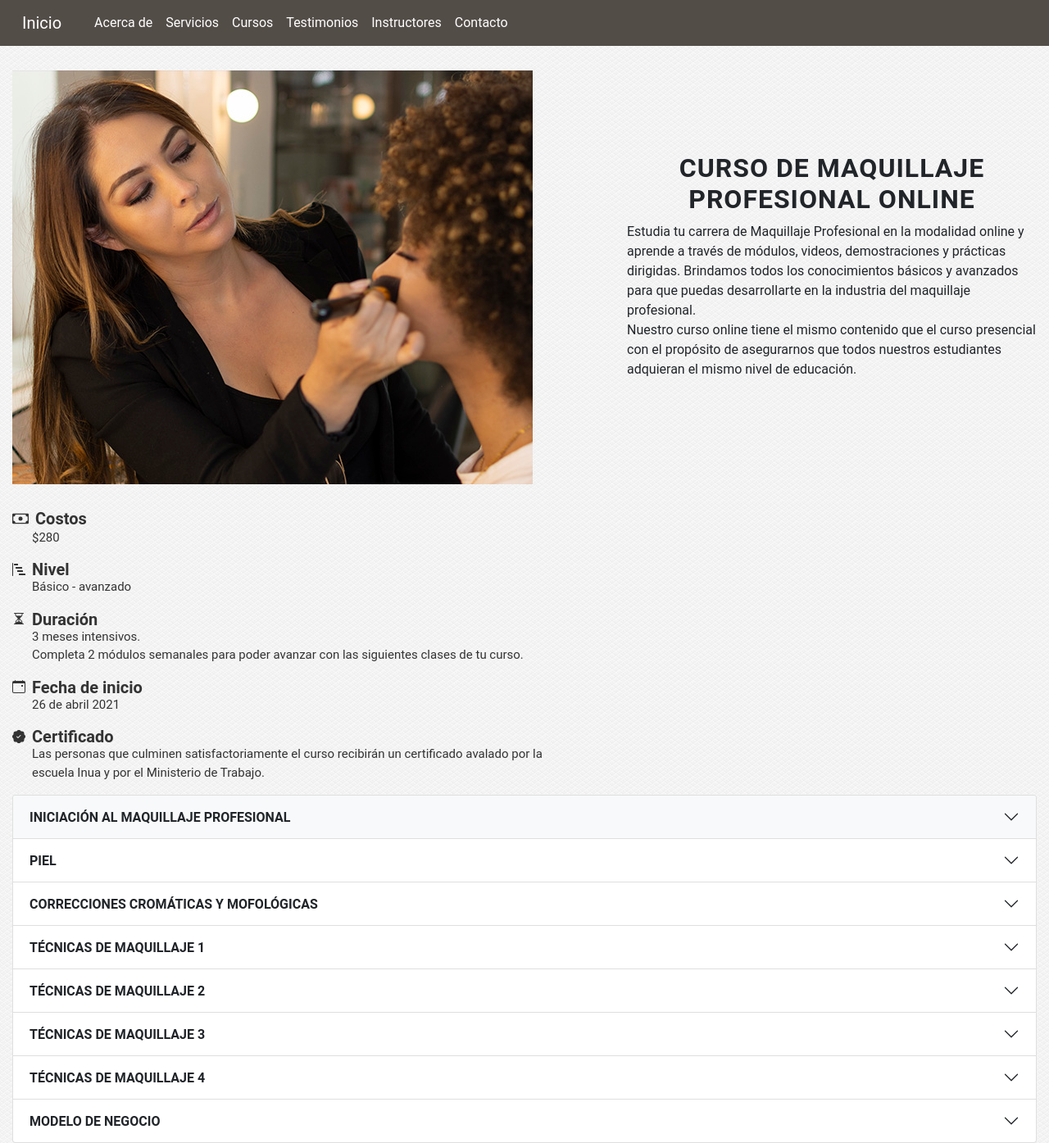
After one commit to Gandhy31/proyecto, a PHP site: page /curso.php in a window 1280 px wide. The commit adds this page. Shown: the whole page at 82% size. Run offline with PHP 8.4, Linux system fonts and the light colour scheme.

Commit message:
Diseño curso

```diff
--- a/css/style_curso.css
+++ b/css/style_curso.css
@@ -63,4 +63,5 @@ body{
 
 #acordeon button{
     font-weight: bold;
+
 }
--- /dev/null
+++ b/curso.php
@@ -0,0 +1,295 @@
+<!DOCTYPE html>
+<html lang="es">
+
+<head>
+   <meta charset="utf-8" />
+   <meta name="viewport" content="width=device-width, user-scalable=no" />
+   <title></title>
+   <link rel="stylesheet" href="bootstrap/css/bootstrap.min.css" />
+   <link rel="stylesheet" type="text/css" href="css/style_curso.css" />
+</head>
+
+<body>
+   <header id="header">
+      <div class="wrap">
+
+         <nav class="navbar navbar-expand-lg navbar-dark bg-default ">
+            <div class="container-fluid">
+               <a class="navbar-brand " href="index.php#main-header">Inicio</a>
+               <button class="navbar-toggler" type="button" data-bs-toggle="collapse" data-bs-target="#navbarNav"
+                  aria-controls="navbarNav" aria-expanded="false" aria-label="Toggle navigation">
+                  <span class="navbar-toggler-icon"></span>
+               </button>
+               <div class="collapse navbar-collapse" id="navbarNav">
+
+                  <ul class="navbar-nav">
+
+                     <li class="nav-item ms-3">
+                        <a class="nav-link active " aria-current="page" href="index.php#feature">Acerca de</a>
+                     </li>
+                     <li class="nav-item">
+                        <a class="nav-link active " aria-current="page" href="index.php#service">Servicios</a>
+                     </li>
+                     <li class="nav-item">
+                        <a class="nav-link active " aria-current="page" href="index.php#portfolio">Cursos</a>
+                     </li>
+                     <li class="nav-item">
+                        <a class="nav-link active " aria-current="page" href="index.php#testimonial">Testimonios</a>
+                     </li>
+                     <li class="nav-item">
+                        <a class="nav-link active " aria-current="page" href="index.php#blog">Instructores</a>
+                     </li>
+                     <li class="nav-item">
+                        <a class="nav-link active " aria-current="page" href="index.php#contact">Contacto</a>
+                     </li>
+
+                  </ul>
+               </div>
+            </div>
+         </nav>
+
+      </div>
+   </header>
+
+   <section id="info" class="wrap">
+      <div id="imagen"><img src="img/c1.jpg"></div>
+      <div id="detalle">
+         <h2>CURSO DE MAQUILLAJE PROFESIONAL ONLINE</h2>
+         <p>Estudia tu carrera de Maquillaje Profesional en la modalidad online y aprende a través de módulos, videos,
+            demostraciones y prácticas dirigidas. Brindamos todos los conocimientos básicos y avanzados para que puedas
+            desarrollarte en la industria del maquillaje profesional. <br>
+
+            Nuestro curso online tiene el mismo contenido que el curso presencial con el propósito de asegurarnos que
+            todos nuestros estudiantes adquieran el mismo nivel de educación.
+         </p>
+      </div>
+      <div class="clearfix"></div>
+
+      <div id="datos">
+
+         <div class="titulos costo">
+            <h1> <svg xmlns="http://www.w3.org/2000/svg" width="20" height="20" fill="currentColor"
+                  class="bi bi-cash me-2 mb-1" viewBox="0 0 16 16">
+                  <path d="M8 10a2 2 0 1 0 0-4 2 2 0 0 0 0 4z" />
+                  <path
+                     d="M0 4a1 1 0 0 1 1-1h14a1 1 0 0 1 1 1v8a1 1 0 0 1-1 1H1a1 1 0 0 1-1-1V4zm3 0a2 2 0 0 1-2 2v4a2 2 0 0 1 2 2h10a2 2 0 0 1 2-2V6a2 2 0 0 1-2-2H3z" />
+               </svg>Costos</h1>
+            <p class="ms-4">$280</p>
+         </div>
+
+         <div class="titulos nivel">
+            <h1> <svg xmlns="http://www.w3.org/2000/svg" width="16" height="16" fill="currentColor"
+                  class="bi bi-bar-chart-steps me-2 mb-1" viewBox="0 0 16 16">
+                  <path
+                     d="M.5 0a.5.5 0 0 1 .5.5v15a.5.5 0 0 1-1 0V.5A.5.5 0 0 1 .5 0zM2 1.5a.5.5 0 0 1 .5-.5h4a.5.5 0 0 1 .5.5v1a.5.5 0 0 1-.5.5h-4a.5.5 0 0 1-.5-.5v-1zm2 4a.5.5 0 0 1 .5-.5h7a.5.5 0 0 1 .5.5v1a.5.5 0 0 1-.5.5h-7a.5.5 0 0 1-.5-.5v-1zm2 4a.5.5 0 0 1 .5-.5h6a.5.5 0 0 1 .5.5v1a.5.5 0 0 1-.5.5h-6a.5.5 0 0 1-.5-.5v-1zm2 4a.5.5 0 0 1 .5-.5h7a.5.5 0 0 1 .5.5v1a.5.5 0 0 1-.5.5h-7a.5.5 0 0 1-.5-.5v-1z" />
+               </svg>Nivel</h1>
+            <p class="ms-4">Básico - avanzado</p>
+         </div>
+
+         <div class="titulos duracion">
+            <h1><svg xmlns="http://www.w3.org/2000/svg" width="16" height="16" fill="currentColor"
+                  class="bi bi-hourglass-split me-2 mb-1" viewBox="0 0 16 16">
+                  <path
+                     d="M2.5 15a.5.5 0 1 1 0-1h1v-1a4.5 4.5 0 0 1 2.557-4.06c.29-.139.443-.377.443-.59v-.7c0-.213-.154-.451-.443-.59A4.5 4.5 0 0 1 3.5 3V2h-1a.5.5 0 0 1 0-1h11a.5.5 0 0 1 0 1h-1v1a4.5 4.5 0 0 1-2.557 4.06c-.29.139-.443.377-.443.59v.7c0 .213.154.451.443.59A4.5 4.5 0 0 1 12.5 13v1h1a.5.5 0 0 1 0 1h-11zm2-13v1c0 .537.12 1.045.337 1.5h6.326c.216-.455.337-.963.337-1.5V2h-7zm3 6.35c0 .701-.478 1.236-1.011 1.492A3.5 3.5 0 0 0 4.5 13s.866-1.299 3-1.48V8.35zm1 0v3.17c2.134.181 3 1.48 3 1.48a3.5 3.5 0 0 0-1.989-3.158C8.978 9.586 8.5 9.052 8.5 8.351z" />
+               </svg>Duración</h1>
+            <p class="ms-4">3 meses intensivos. <br> Completa 2 módulos semanales para poder avanzar con las siguientes
+               clases de tu curso.</p>
+         </div>
+
+         <div class="titulos fecha_inicio">
+            <h1> <svg xmlns="http://www.w3.org/2000/svg" width="16" height="16" fill="currentColor"
+                  class="bi bi-calendar-event me-2 mb-1" viewBox="0 0 16 16">
+                  <path d="M11 6.5a.5.5 0 0 1 .5-.5h1a.5.5 0 0 1 .5.5v1a.5.5 0 0 1-.5.5h-1a.5.5 0 0 1-.5-.5v-1z" />
+                  <path
+                     d="M3.5 0a.5.5 0 0 1 .5.5V1h8V.5a.5.5 0 0 1 1 0V1h1a2 2 0 0 1 2 2v11a2 2 0 0 1-2 2H2a2 2 0 0 1-2-2V3a2 2 0 0 1 2-2h1V.5a.5.5 0 0 1 .5-.5zM1 4v10a1 1 0 0 0 1 1h12a1 1 0 0 0 1-1V4H1z" />
+               </svg>Fecha de inicio</h1>
+            <p class="ms-4">26 de abril 2021</p>
+         </div>
+
+         <div class="titulos certificado">
+            <h1> <svg xmlns="http://www.w3.org/2000/svg" width="16" height="16" fill="currentColor"
+                  class="bi bi-patch-check-fill me-2 mb-1" viewBox="0 0 16 16">
+                  <path
+                     d="M10.067.87a2.89 2.89 0 0 0-4.134 0l-.622.638-.89-.011a2.89 2.89 0 0 0-2.924 2.924l.01.89-.636.622a2.89 2.89 0 0 0 0 4.134l.637.622-.011.89a2.89 2.89 0 0 0 2.924 2.924l.89-.01.622.636a2.89 2.89 0 0 0 4.134 0l.622-.637.89.011a2.89 2.89 0 0 0 2.924-2.924l-.01-.89.636-.622a2.89 2.89 0 0 0 0-4.134l-.637-.622.011-.89a2.89 2.89 0 0 0-2.924-2.924l-.89.01-.622-.636zm.287 5.984-3 3a.5.5 0 0 1-.708 0l-1.5-1.5a.5.5 0 1 1 .708-.708L7 8.793l2.646-2.647a.5.5 0 0 1 .708.708z" />
+               </svg>Certificado</h1>
+            <p class="ms-4">Las personas que culminen satisfactoriamente el curso recibirán un certificado avalado por
+               la escuela Inua y por el Ministerio de Trabajo.</p>
+         </div>
+
+      </div>
+
+      <div id="acordeon">
+
+         <div class="accordion" id="accordionExample">
+
+            <div class="accordion-item">
+               <h2 class="accordion-header" id="headingOne">
+                  <button class="accordion-button collapsed bg-light" type="button" data-bs-toggle="collapse"
+                     data-bs-target="#collapseOne" aria-expanded="false" aria-controls="collapseOne">
+                     INICIACIÓN AL MAQUILLAJE PROFESIONAL
+                  </button>
+               </h2>
+               <div id="collapseOne" class="accordion-collapse collapse" aria-labelledby="headingOne"
+                  data-bs-parent="#accordionExample">
+                  <div class="accordion-body">
+                     <ul>
+                        <li>Fundamentos del maquillaje</li>
+                        <li>Normas del maquillador</li>
+                        <li>Lenguaje técnico</li>
+                        <li>Herramientas del maquillador</li>
+                     </ul>
+                  </div>
+               </div>
+            </div>
+
+            <div class="accordion-item">
+               <h2 class="accordion-header" id="headingTwo">
+                  <button class="accordion-button collapsed bg-transparent" type="button" data-bs-toggle="collapse"
+                     data-bs-target="#collapseTwo" aria-expanded="false" aria-controls="collapseTwo">
+                     PIEL
+                  </button>
+               </h2>
+               <div id="collapseTwo" class="accordion-collapse collapse" aria-labelledby="headingTwo"
+                  data-bs-parent="#accordionExample">
+                  <div class="accordion-body">
+                     <ul>
+                        <li>Anatomía y patologías de la piel</li>
+                        <li>Tipos de piel</li>
+                        <li>Preparación de piel</li>
+                     </ul>
+                  </div>
+               </div>
+            </div>
+
+            <div class="accordion-item">
+               <h2 class="accordion-header" id="headingThree">
+                  <button class="accordion-button collapsed bg-transparent" type="button" data-bs-toggle="collapse"
+                     data-bs-target="#collapseThree" aria-expanded="false" aria-controls="collapseThree">
+                     CORRECCIONES CROMÁTICAS Y MOFOLÓGICAS
+                  </button>
+               </h2>
+               <div id="collapseThree" class="accordion-collapse collapse" aria-labelledby="headingThree"
+                  data-bs-parent="#accordionExample">
+                  <div class="accordion-body">
+                     <ul>
+                        <li>Visagismo</li>
+                        <li>Correctores</li>
+                        <li>Bases y primers</li>
+                        <li>Iluminación y contornos</li>
+                        <li>Teoría del calor</li>
+                     </ul>
+                  </div>
+               </div>
+            </div>
+
+            <div class="accordion-item">
+               <h2 class="accordion-header" id="headingFour">
+                  <button class="accordion-button collapsed bg-transparent" type="button" data-bs-toggle="collapse"
+                     data-bs-target="#collapseFour" aria-expanded="false" aria-controls="collapseFour">
+                     TÉCNICAS DE MAQUILLAJE 1
+                  </button>
+               </h2>
+               <div id="collapseFour" class="accordion-collapse collapse" aria-labelledby="headingFour"
+                  data-bs-parent="#accordionExample">
+                  <div class="accordion-body">
+                     <ul>
+                        <li>Partes del ojo</li>
+                        <li>Diseño de cejas</li>
+                        <li>Protocolos del maquillaje</li>
+                        <li>Maquillaje nude/soft</li>
+                     </ul>
+                  </div>
+               </div>
+            </div>
+
+            <div class="accordion-item">
+               <h2 class="accordion-header" id="headingFive">
+                  <button class="accordion-button collapsed bg-transparent" type="button" data-bs-toggle="collapse"
+                     data-bs-target="#collapseFive" aria-expanded="false" aria-controls="collapseFive">
+                     TÉCNICAS DE MAQUILLAJE 2
+                  </button>
+               </h2>
+               <div id="collapseFive" class="accordion-collapse collapse" aria-labelledby="headingFive"
+                  data-bs-parent="#accordionExample">
+                  <div class="accordion-body">
+                     <ul>
+                        <li>Delineados</li>
+                        <li>Maquillaje pin up</li>
+                        <li>Maquillaje para piel madura</li>
+                        <li>Maquillaje para reina</li>
+                     </ul>
+                  </div>
+               </div>
+            </div>
+
+            <div class="accordion-item">
+               <h2 class="accordion-header" id="headingSix">
+                  <button class="accordion-button collapsed bg-transparent" type="button" data-bs-toggle="collapse"
+                     data-bs-target="#collapseSix" aria-expanded="false" aria-controls="collapseSix">
+                     TÉCNICAS DE MAQUILLAJE 3
+                  </button>
+               </h2>
+               <div id="collapseSix" class="accordion-collapse collapse" aria-labelledby="headingSix"
+                  data-bs-parent="#accordionExample">
+                  <div class="accordion-body">
+                     <ul>
+                        <li>Maquillaje para quinceañera</li>
+                        <li>Maquillaje de novia glam clásica</li>
+                        <li>Maquillaje de novia glam hd</li>
+                     </ul>
+                  </div>
+               </div>
+            </div>
+
+            <div class="accordion-item">
+               <h2 class="accordion-header" id="headingSeven">
+                  <button class="accordion-button collapsed bg-transparent" type="button" data-bs-toggle="collapse"
+                     data-bs-target="#collapseSeven" aria-expanded="false" aria-controls="collapseSeven">
+                     TÉCNICAS DE MAQUILLAJE 4
+                  </button>
+               </h2>
+               <div id="collapseSeven" class="accordion-collapse collapse" aria-labelledby="headingSeven"
+                  data-bs-parent="#accordionExample">
+                  <div class="accordion-body">
+                     <ul>
+                        <li>Maquillaje para piel morena</li>
+                        <li>Maquillaje editorial/artistico</li>
+                        <li>Proyecto maquillaje editorial</li>
+                        <li>Análisis de productos</li>
+                     </ul>
+                  </div>
+               </div>
+            </div>
+
+            <div class="accordion-item">
+               <h2 class="accordion-header" id="headingEight">
+                  <button class="accordion-button collapsed bg-transparent" type="button" data-bs-toggle="collapse"
+                     data-bs-target="#collapseEight" aria-expanded="false" aria-controls="collapseEight">
+                     MODELO DE NEGOCIO
+                  </button>
+               </h2>
+               <div id="collapseEight" class="accordion-collapse collapse" aria-labelledby="headingEight"
+                  data-bs-parent="#accordionExample">
+                  <div class="accordion-body">
+                     <ul>
+                        <li>Definición de segmento</li>
+                        <li>Preposición de valor</li>
+                        <li>Marketing digital</li>
+                     </ul>
+                  </div>
+               </div>
+            </div>
+
+
+
+         </div>
+      </div>
+
+
+   </section>
+
+   <script type="text/javascript" src="jquery/jquery-3.6.0.min.js"></script>
+   <script type="text/javascript" src="bootstrap/js/bootstrap.min.js"></script>
+</body>
+
+</html>
```
